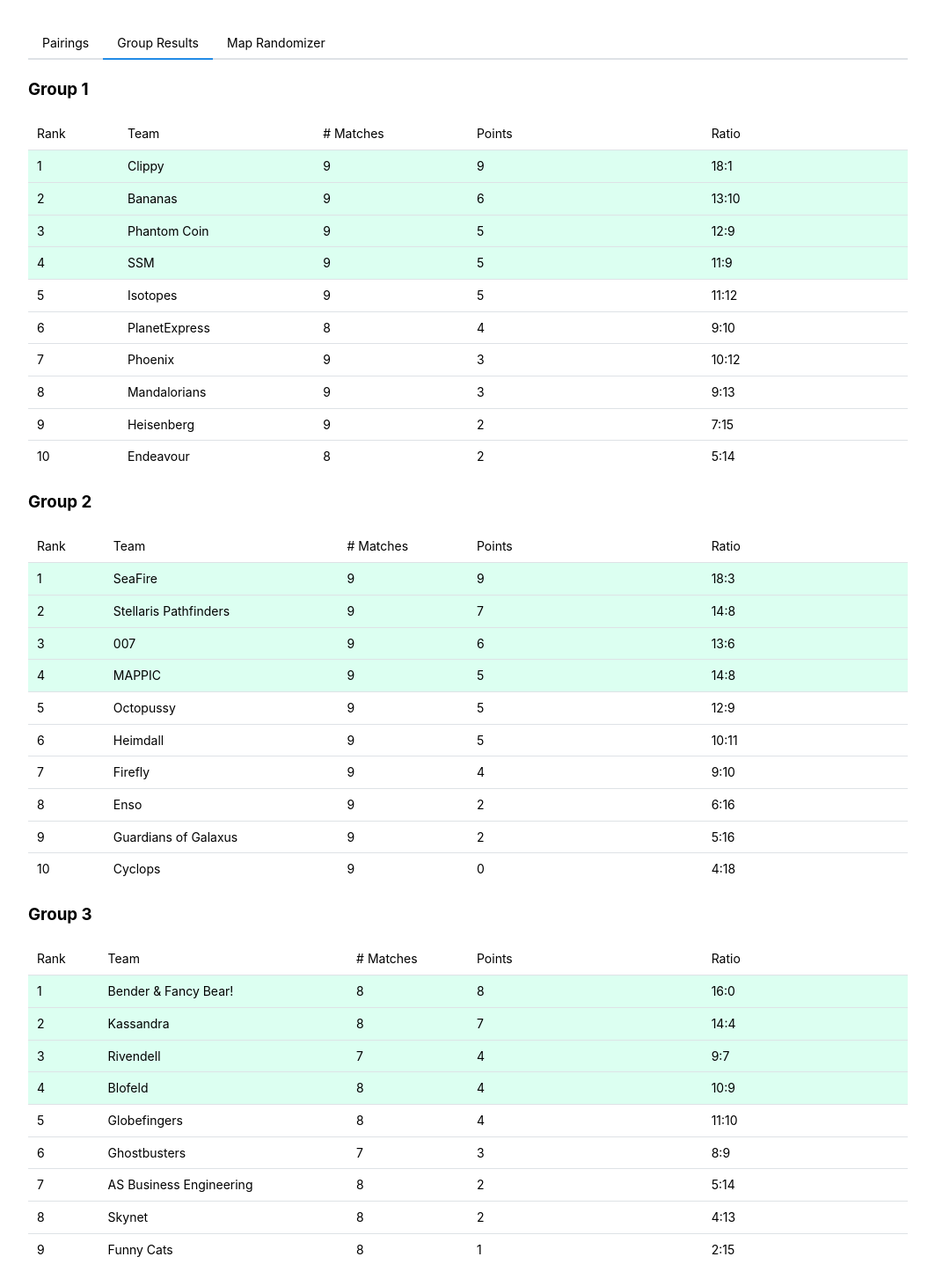
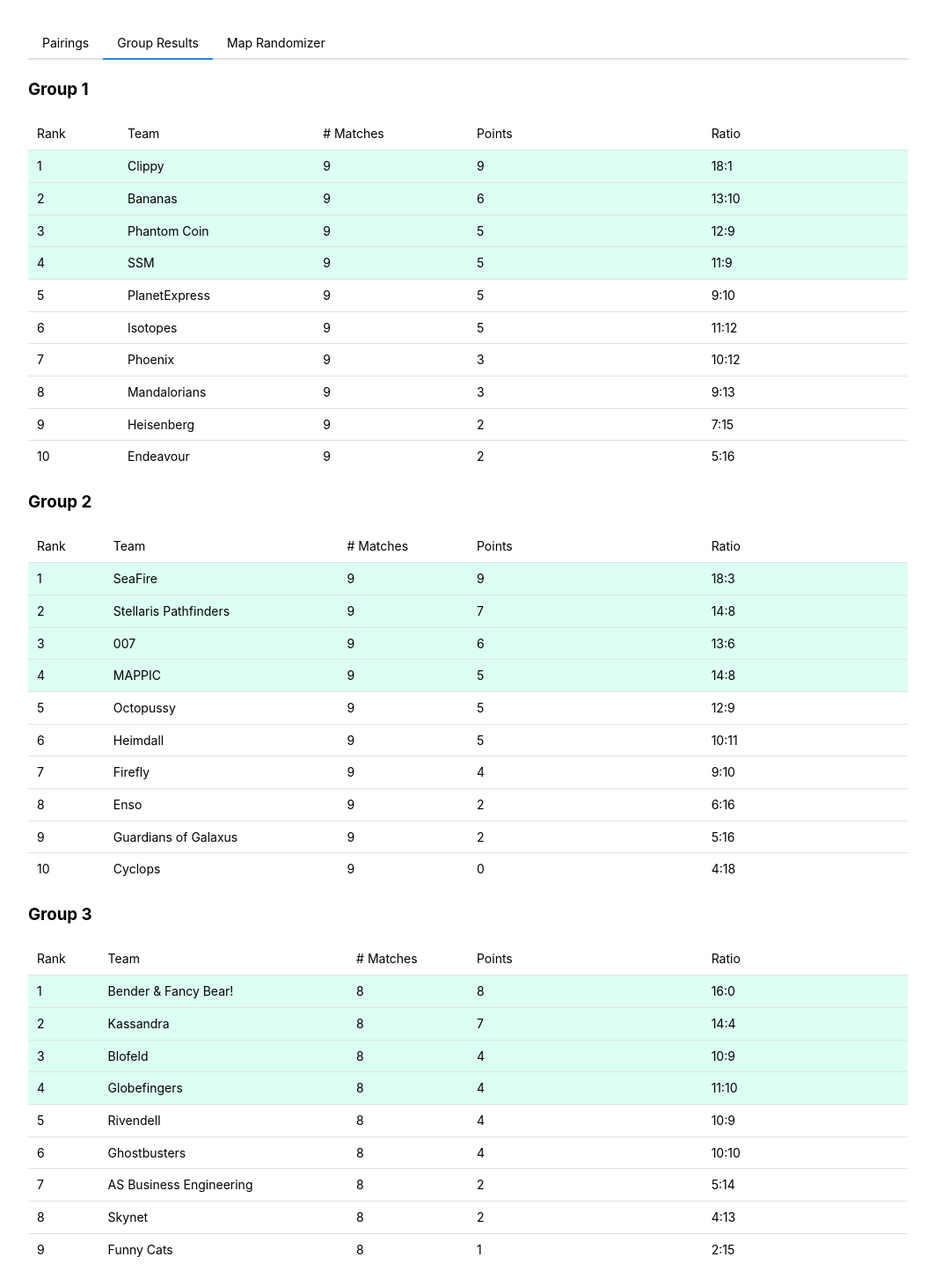
Before and after one commit to Nasicus/dgpdggtwc, a React (Vite) app: page / in a window 1280 px wide. Shown: the top 1462 px of the page at 88% size, without its empty margins (108-1171 px from the left). Built offline with nearby package versions, Linux system fonts and the light colour scheme.

Commit message:
add all of 2425

```diff
--- a/src/data/groupResults.ts
+++ b/src/data/groupResults.ts
@@ -88,7 +88,7 @@ export const group1: Group = [
       ["Clippy", "Mandalorians", "2:0"],
       ["Isotopes", "Heisenberg", "2:1"],
       ["Phantom Coin", "Bananas", "0:2"],
-      ["Endeavour", "PlanetExpress", ""],
+      ["Endeavour", "PlanetExpress", "f:0"],
     ],
   ],
 ];
@@ -273,7 +273,7 @@ export const group3: Group = [
       ["Kassandra", "Bender & Fancy Bear!", "0:2"],
       ["Globefingers", "AS Business Engineering", "1:2"],
       ["Funny Cats", "Skynet", "f:0"],
-      ["Ghostbusters", "Rivendell", ""],
+      ["Ghostbusters", "Rivendell", "2:1"],
       ["BREAK", "Blofeld", ""],
     ],
   ],
```
